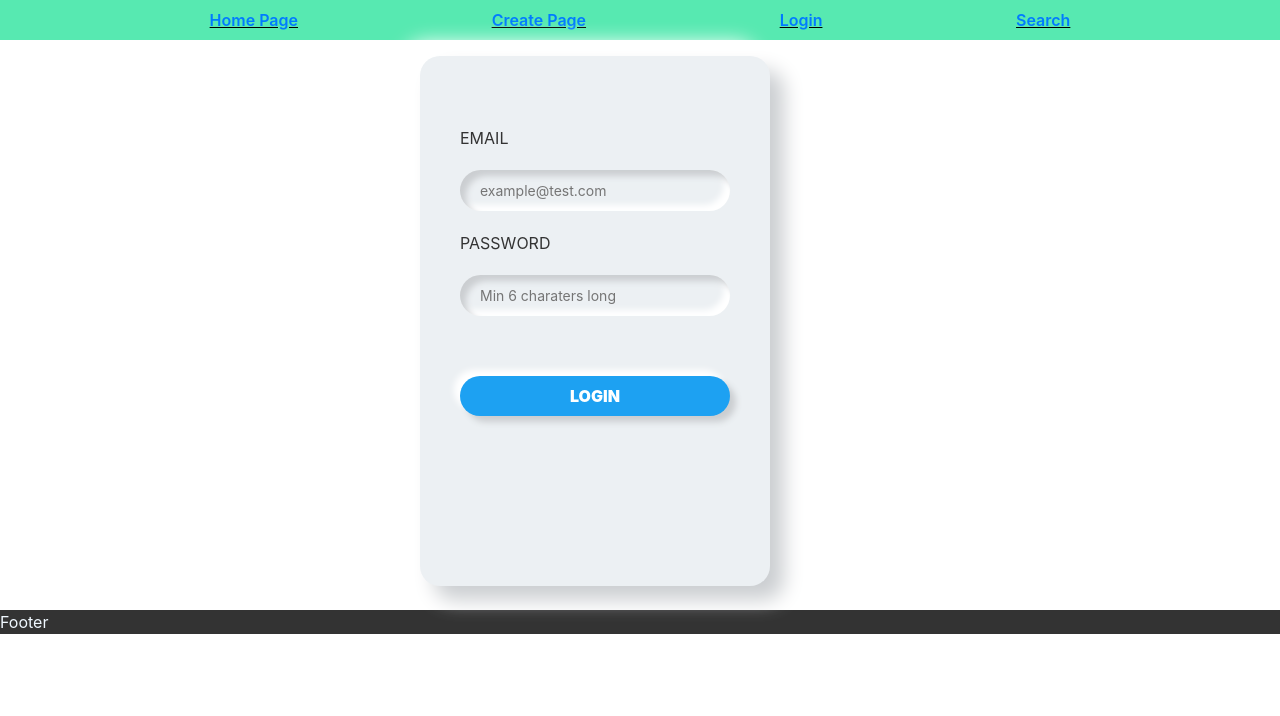
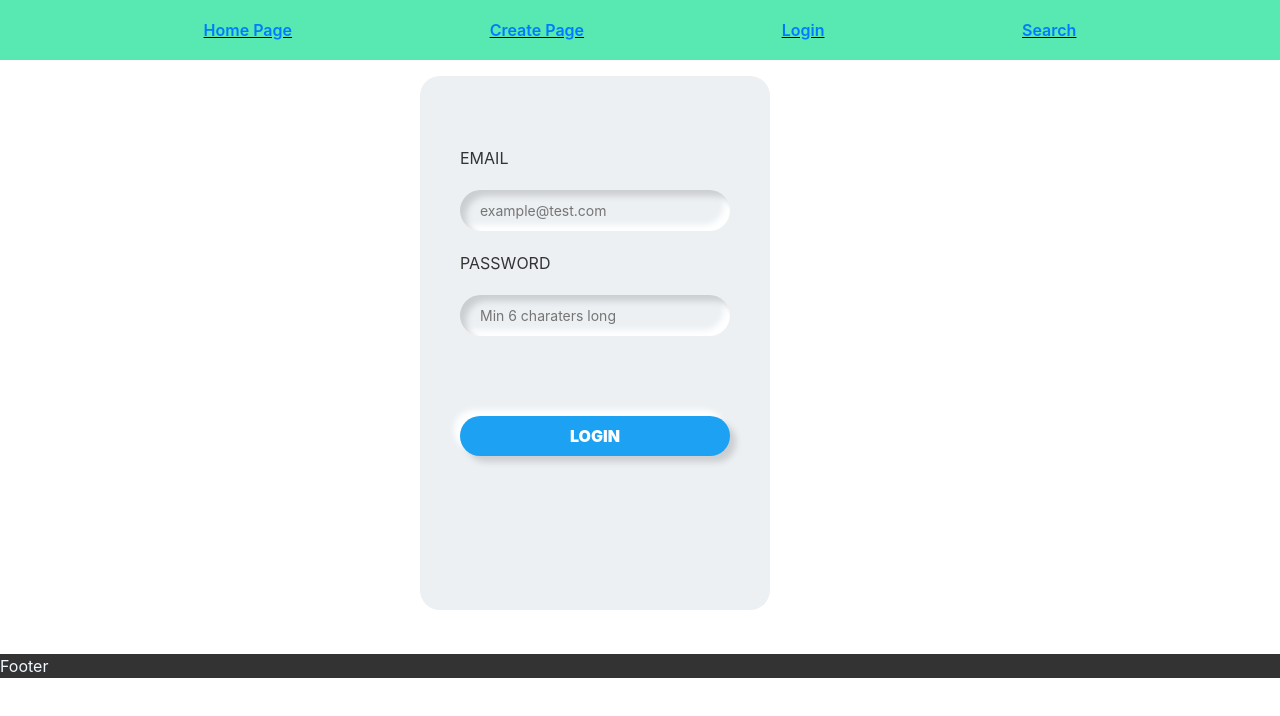
Before and after one commit to nikindtmas1/gift-vouchers, a React (Create React App) app in the folder client/: page /login in a window 1280 px wide. Shown: the top 716 px of the page. Built offline with nearby package versions, Linux system fonts and the light colour scheme.

Commit message:
Update css

```diff
--- a/client/public/css/style.css
+++ b/client/public/css/style.css
@@ -37,15 +37,15 @@ label {
     font-weight: 600;
     /* text-align: center; */
     text-decoration: underline;
-    padding: '20px';
-    margin: '20px';
+    /* padding: 10px;
+    margin: 10px; */
     display: flex;
 }
 
 .navbar .navdiv {
-    /* display: flex; */
-    padding: '10px';
-    margin: '10px';
+    display: flex;
+    /* padding: 10px; */
+    margin: 10px;
 }
 
 .footer {
@@ -55,6 +55,7 @@ label {
 
 .homeimg img{
     display: block;
+    /* margin-right: 10px; */
     /* margin: auto; */
     width: 100%;
     height: auto;
@@ -99,9 +100,9 @@ input.search {
   .url{
     margin: 20px 20px;
     padding-left: 50px;
-    -webkit-box-flex: 5;
+    /* -webkit-box-flex: 5;
         -ms-flex-positive: 5;
-            flex-grow: 0;
+            flex-grow: 0; */
   }
 
   .url input {
@@ -117,10 +118,10 @@ input.search {
   }
 
   .enter{
-    margin: 20px 20px;
+    /* margin: 20px 20px; */
     /* -webkit-box-flex: 1; */
         /* -ms-flex-positive: 1; */
-            flex-grow: 250;
+            /* flex-grow: 250; */
   }
 
   .enterhome{
@@ -144,14 +145,15 @@ input.search {
 
   .containerlogin {
     margin-left: 420px;
+    margin-bottom: 20px;
     position: relative;
     width: 350px;
-    height: 530px;
+    height: 534px;
     border-radius: 20px;
     padding: 40px;
     box-sizing: border-box;
     background: #ecf0f3;
-    box-shadow: 14px 14px 20px #cbced1, -14px -14px 20px white;
+    /* box-shadow: 14px 14px 20px #cbced1, -14px -14px 20px white; */
   }
 
   .containercreate {
@@ -196,7 +198,7 @@ input.search {
 
   .loginbutton {
     color: white;
-    margin-top: 60px;
+    margin-top: 80px;
     background: #1DA1F2;
     height: 40px;
     border-radius: 20px;
```
